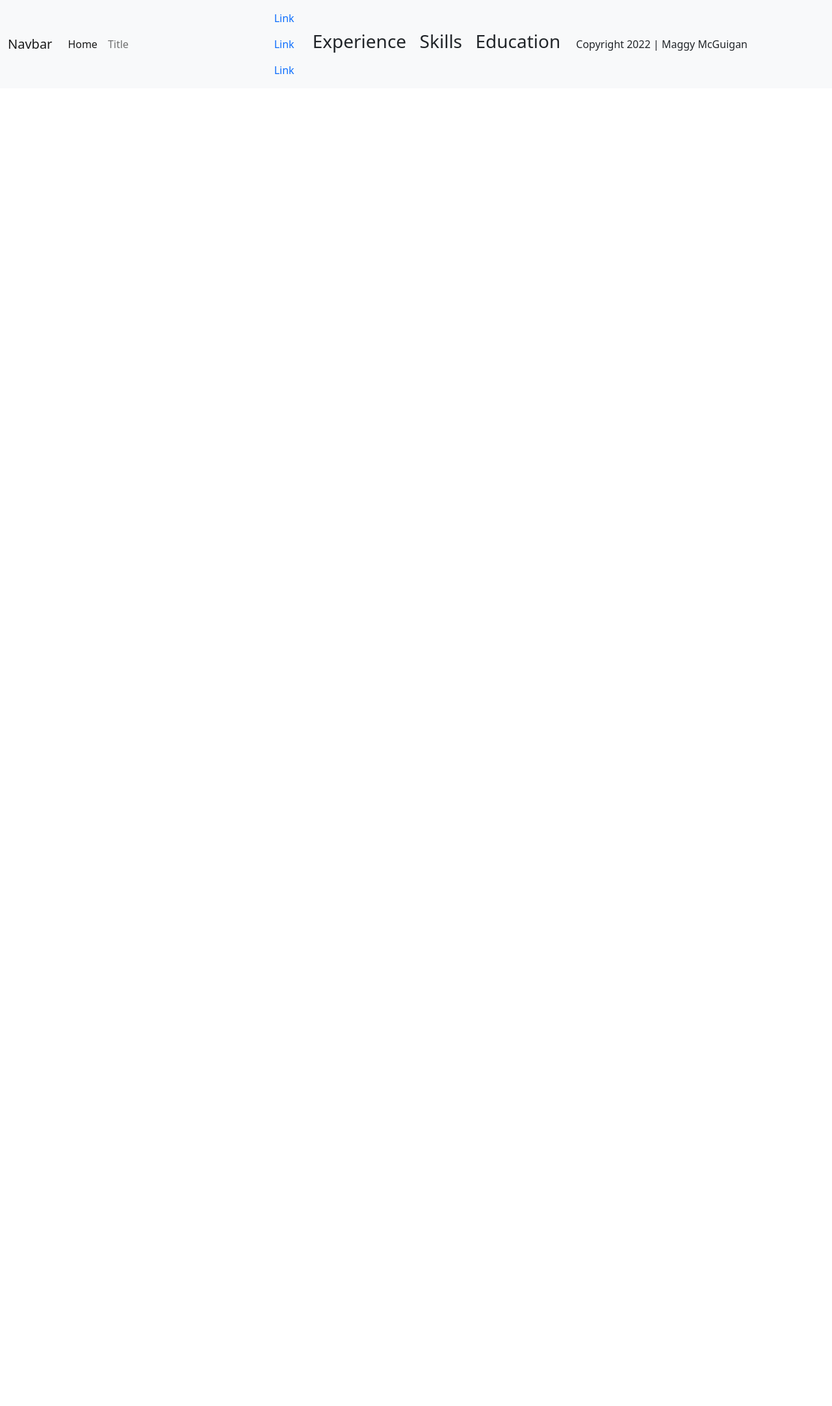
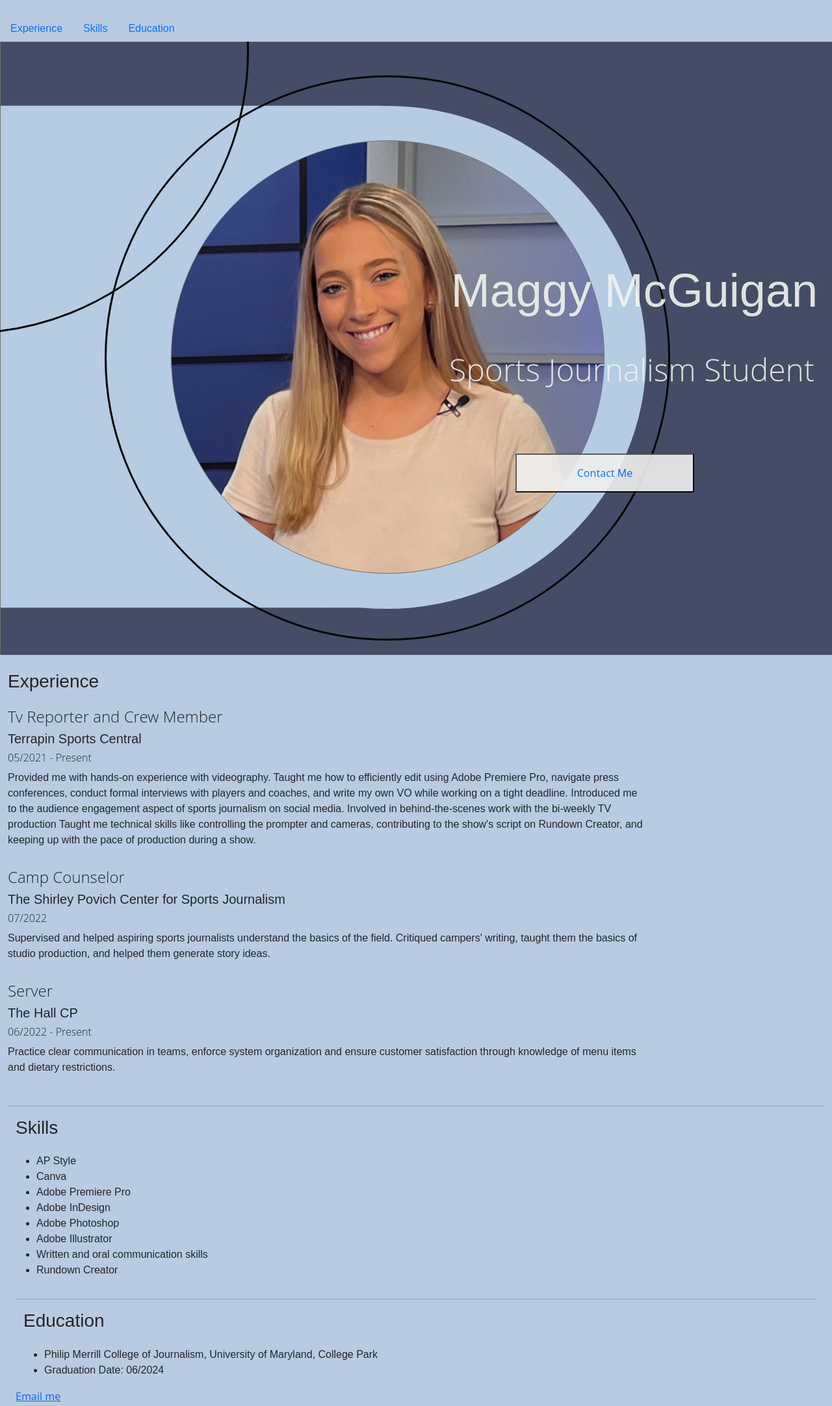
Before and after one commit to maggymcguigan/Maggy-McGuigan-Jour352, a plain HTML site: page online-portfolio-project/index.html in a window 1280 px wide. Shown: the top 2164 px of the page at 65% size. Before the commit the page ends 800 px from the top, so only its background shows below. Drawn offline with nearby package versions, Linux system fonts and the light colour scheme.

Commit message:
Update index.html

```diff
--- a/online-portfolio-project/index.html
+++ b/online-portfolio-project/index.html
@@ -12,65 +12,135 @@
 <script src="https://cdn.jsdelivr.net/npm/bootstrap@5.0.1/dist/js/bootstrap.bundle.min.js" integrity="sha384-gtEjrD/SeCtmISkJkNUaaKMoLD0//ElJ19smozuHV6z3Iehds+3Ulb9Bn9Plx0x4" crossorigin="anonymous"></script>
 <link rel="stylesheet" href="https://cdn.jsdelivr.net/npm/bootstrap-icons@1.5.0/font/bootstrap-icons.css">
 
+<link href="style.css" rel="stylesheet">
 
-
+<img href="portfolio-topper.png">
 </head>
 <body>
 
- <!-- Navbar start-->
-<nav class="navbar navbar-expand-lg navbar-light bg-light">
-  <div class="container-fluid">
-    <a class="navbar-brand" href="#">Navbar</a>
-    <button class="navbar-toggler" type="button" data-bs-toggle="collapse" data-bs-target="#navbarSupportedContent" aria-controls="navbarSupportedContent" aria-expanded="false" aria-label="Toggle navigation">
-      <span class="navbar-toggler-icon"></span>
-    </button>
 
-      <ul class="navbar-nav me-auto mb-2 mb-lg-0">
-        <li class="nav-item">
-          <a class="nav-link active" aria-current="page" href="#">Home</a>
-        </li>
-        <li class="nav-item">
-          <a class="nav-link" href="#">Title</a>
-        </li>
-
-
-    </div>
-
-<!-- Navbar end-->
-
-    <!-- Horizontal Nav Start -->
+<!-- Horizontal Nav Start -->
     <ul class="nav">
   <li class="nav-item">
-    <a class="nav-link" href="#">Link</a>
+    <a class="nav-link" href="#experience">Experience</a>
   </li>
   <li class="nav-item">
-    <a class="nav-link" href="#">Link</a>
+    <a class="nav-link" href="#skills">Skills</a>
   </li>
   <li class="nav-item">
-    <a class="nav-link" href="#">Link</a>
+    <a class="nav-link" href="#education">Education</a>
   </li>
 </ul>
 <!-- Horizontal Nav End -->
 
-<div class="container-fluid">
+
+<div class="container-fluid" id="topper">
+    <div class="row">
+    <div class="col">
+        <div class="row">
+  <div class="col-xs-12 col-md-8"></div>
+  <div class="col-xs-6 col-md-4"></div>
+</div>
+
+
+<div class="row">
+  <div class="col-xs-6 col-md-4"></div>
+
+</div>
+
+<div class="row">
+  <div class="col-xs-6"></div>
+</div>
+
+
+        <h1>Maggy McGuigan</h1>
+        <h2>Sports Journalism Student</h2>
+
+        <button class="nav-item">
+            <a class="nav-link" href="#email">Contact Me</a>
+        </button>
+      </div>
+        </div>
+        </div>
+    </div>
+    </div>
+
+
+    <br>
+
+<div class="container-fluid" id="experience">
     <div class="row">
     <div class="col">
         <h3>Experience</h3>
-        </div>
+
+
+   <h4>Tv Reporter and Crew Member</h4>
+     <h5>Terrapin Sports Central</h5>
+                <h6>05/2021 - Present</h6>
+                    <p>Provided me with hands-on experience with videography.
+Taught me how to efficiently edit using Adobe Premiere Pro, navigate press conferences, conduct formal interviews with players and coaches, and write my own VO while working on a tight deadline.
+Introduced me to the audience engagement aspect of sports journalism on social media.
+Involved in behind-the-scenes work with the bi-weekly TV production
+Taught me technical skills like controlling the prompter and cameras, contributing to the show's script on Rundown Creator, and keeping up with the pace of production during a show.	</p>
+
+
+     <h4>Camp Counselor</h4>
+        <h5>The Shirley Povich Center for Sports Journalism</h5>
+            <h6>07/2022</h6>
+                <p>Supervised and helped aspiring sports journalists understand the basics of the field.
+Critiqued campers' writing, taught them the basics of studio production, and helped them generate story ideas.</p>
+
+
+     <h4>Server</h4>
+        <h5>The Hall CP</h5>
+            <h6>06/2022 - Present</h6>
+                <p>Practice clear communication in teams, enforce system organization and ensure customer satisfaction through knowledge of menu items and dietary restrictions.</p>
+                </div>
+
     </div>
 
+    <hr>
+    <div class="container-fluid" id="skills">
     <div class="row">
     <div class="col">
         <h3>Skills</h3>
-        </div>
+
+        <ul>
+            <li>AP Style</li>
+            <li>Canva</li>
+            <li>Adobe Premiere Pro</li>
+            <li>Adobe InDesign</li>
+            <li>Adobe Photoshop</li>
+            <li>Adobe Illustrator</li>
+            <li>Written and oral communication skills</li>
+            <li>Rundown Creator</li>
+
+        </ul>
+         </div>
     </div>
 
+    <hr>
+    <div class="container-fluid" id="education">
     <div class="row">
     <div class="col">
         <h3>Education</h3>
-        </div>
+
+        <ul>
+            <li>Philip Merrill College of Journalism, University of Maryland, College Park</li>
+            <li>Graduation Date: 06/2024</li>
+        </ul>
+
+         </div>
+
     </div>
+
     </div>
+
+    <address>
+<a href="mailto:mmcguig1@terpmail.umd.edu" id="email">Email me</a><br>
+
+</address>
+
 
 
     <!-- Footer Start-->
```
